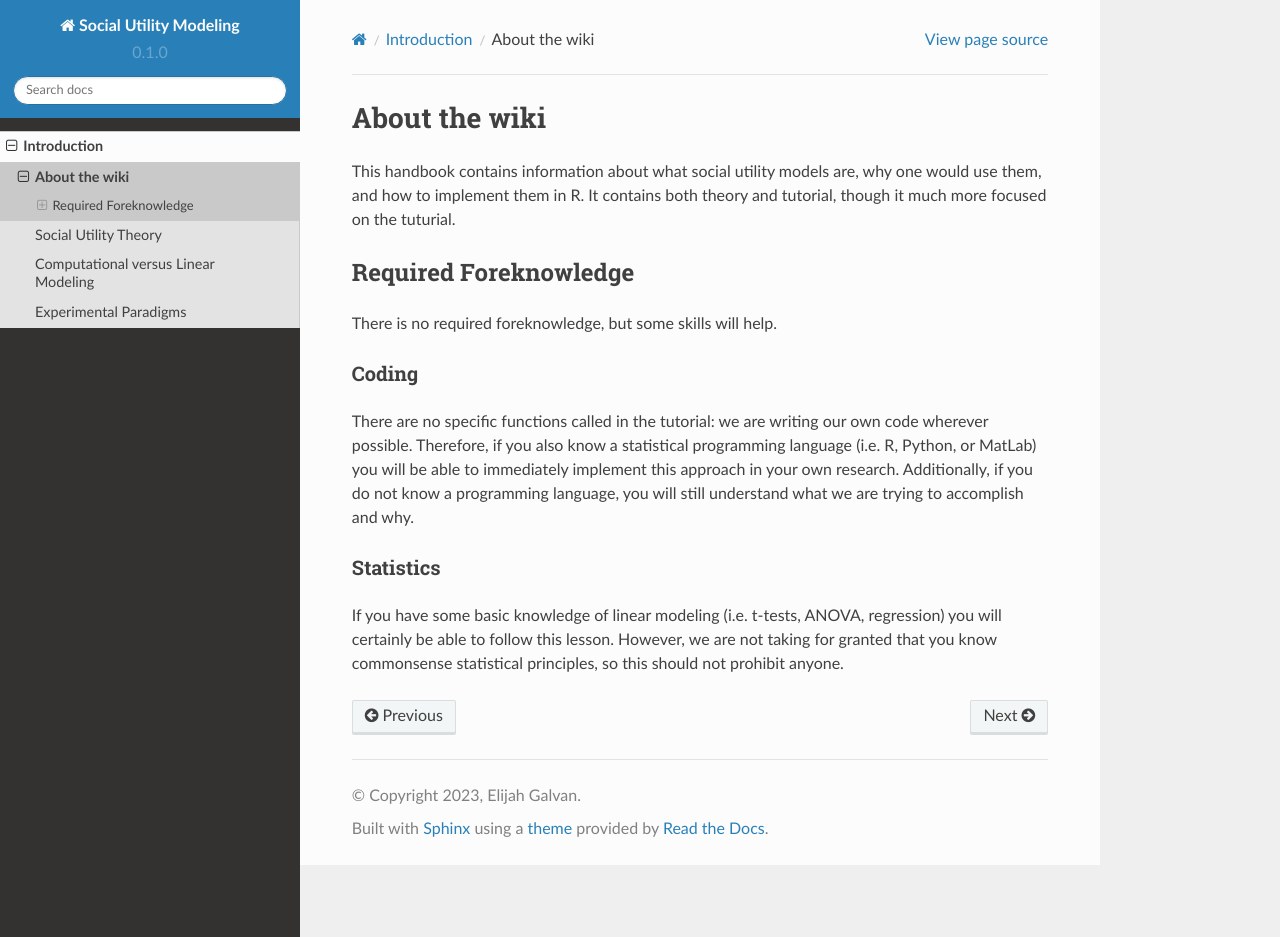
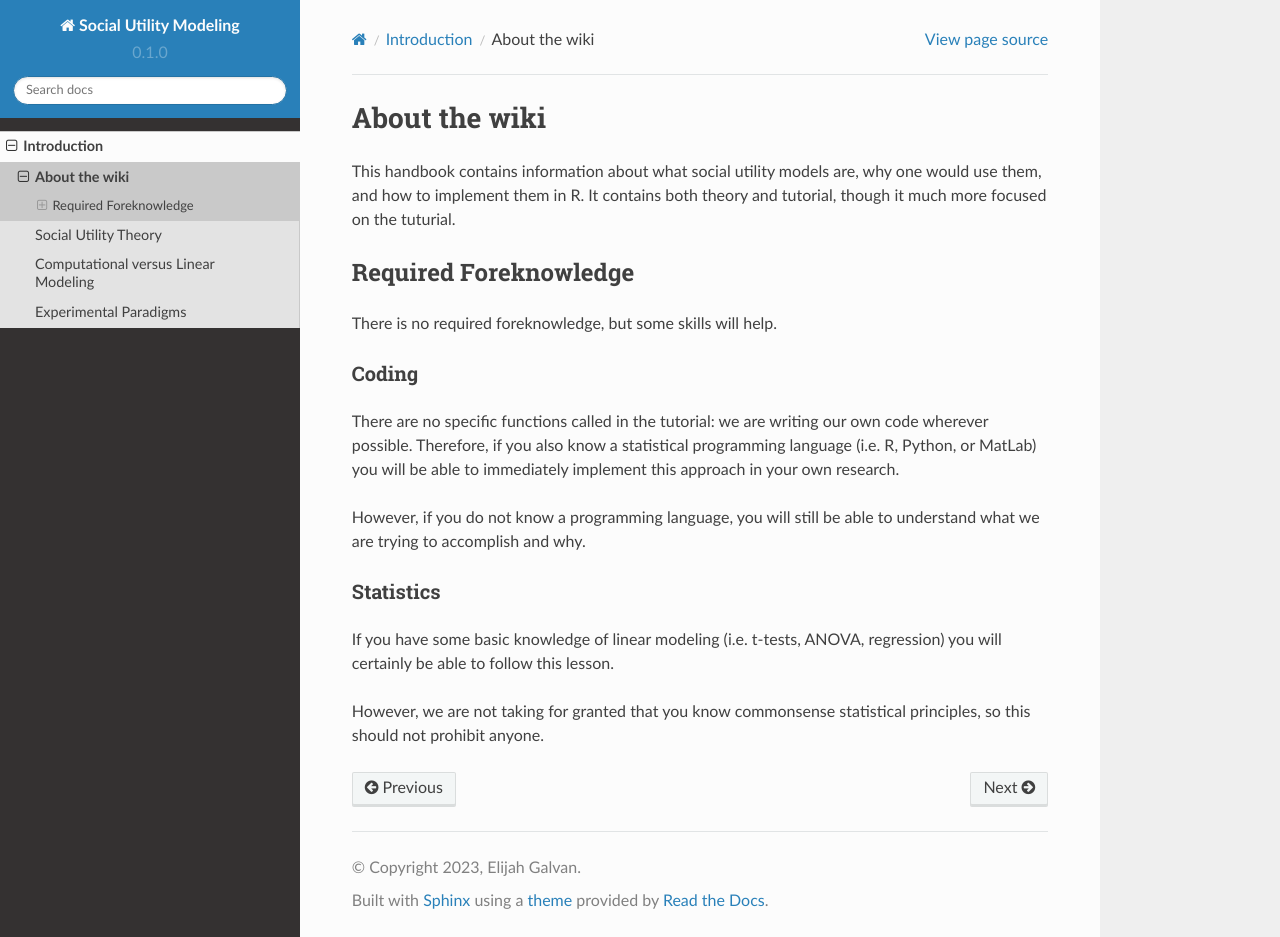
Before and after one commit to epgalvan/social-utility-modeling, a Sphinx documentation site: the page built from docs/source/0_1_0.rst, in a window 1280 px wide and 937 px high. Built offline with Sphinx 7.4.7 and the Read the Docs theme 2.0.0, drawn with Linux system fonts in a browser that asks for light colours; pages that are not in the unit, such as notebooks, are missing from menus.

Commit message:
trying to work with sphinx

```diff
--- a/docs/source/0_1_0.rst
+++ b/docs/source/0_1_0.rst
@@ -13,9 +13,11 @@ Coding
 --------
 There are no specific functions called in the tutorial: we are writing our own code wherever possible.
 Therefore, if you also know a statistical programming language (i.e. R, Python, or MatLab) you will be able to immediately implement this approach in your own research.
-Additionally, if you do not know a programming language, you will still understand what we are trying to accomplish and why.
+
+However, if you do not know a programming language, you will still be able to understand what we are trying to accomplish and why.
 
 Statistics
 ----------
 If you have some basic knowledge of linear modeling (i.e. t-tests, ANOVA, regression) you will certainly be able to follow this lesson.
+
 However, we are not taking for granted that you know commonsense statistical principles, so this should not prohibit anyone.
--- a/docs/source/conf.py
+++ b/docs/source/conf.py
@@ -1,4 +1,6 @@
 # Configuration file for the Sphinx documentation builder.
+
+import sphinx_design
 
 # -- Project information
 
@@ -17,6 +19,7 @@ extensions = [
     'sphinx.ext.autodoc',
     'sphinx.ext.autosummary',
     'sphinx.ext.intersphinx',
+    'sphinx_design'
 ]
 
 intersphinx_mapping = {
```
